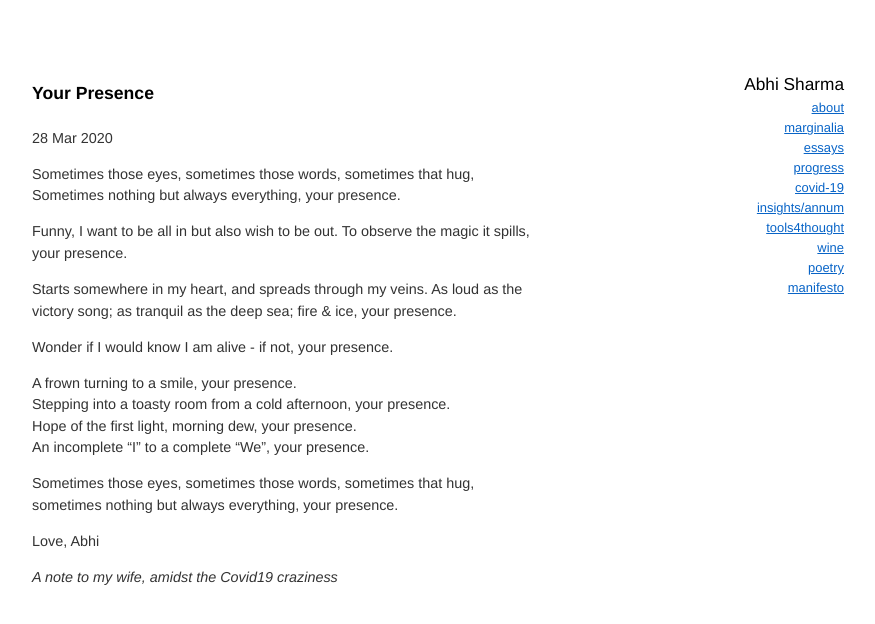
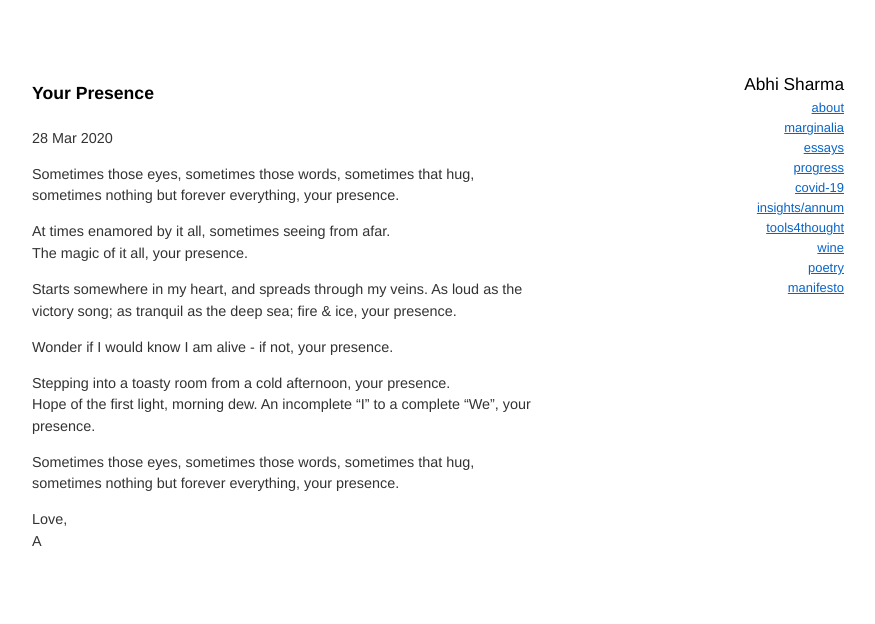
Before and after one commit to abhisharmab/abhisharmab.github.io, a Jekyll site: the page built from poetry/_posts/2020-03-28-your-presence.md, in a window 1280 px wide. Shown: the top 624 px of the page, without its empty margins (192-1067 px from the left). Built offline with Jekyll 4.4.1, drawn with Linux system fonts in a browser that asks for light colours.

Commit message:
your presence

```diff
--- a/poetry/_posts/2020-03-28-your-presence.md
+++ b/poetry/_posts/2020-03-28-your-presence.md
@@ -6,22 +6,19 @@ date: 2020-03-28
 abstract: Letter to my wife amidst Covid19
 ---
 
-Sometimes those eyes, sometimes those words, sometimes that hug, Sometimes nothing but always everything, your presence.
+Sometimes those eyes, sometimes those words, sometimes that hug, sometimes nothing but forever everything, your presence.
 
-Funny, I want to be all in but also wish to be out. To observe the magic it spills, your presence.
+At times enamored by it all, sometimes seeing from afar.
+The magic of it all, your presence.
 
 Starts somewhere in my heart, and spreads through my veins. As loud as the victory song; as tranquil as the deep sea; fire & ice, your presence.
 
 Wonder if I would know I am alive - if not, your presence.
 
-A frown turning to a smile, your presence.
 Stepping into a toasty room from a cold afternoon, your presence.
-Hope of the first light, morning dew, your presence.
-An incomplete "I" to a complete "We", your presence.
+Hope of the first light, morning dew. An incomplete “I” to a complete “We”, your presence.
 
-Sometimes those eyes, sometimes those words, sometimes that hug, sometimes nothing but always everything, your presence.
+Sometimes those eyes, sometimes those words, sometimes that hug, sometimes nothing but forever everything, your presence.
 
 Love,
-Abhi
-
-_A note to my wife, amidst the Covid19 craziness_
+A
```
